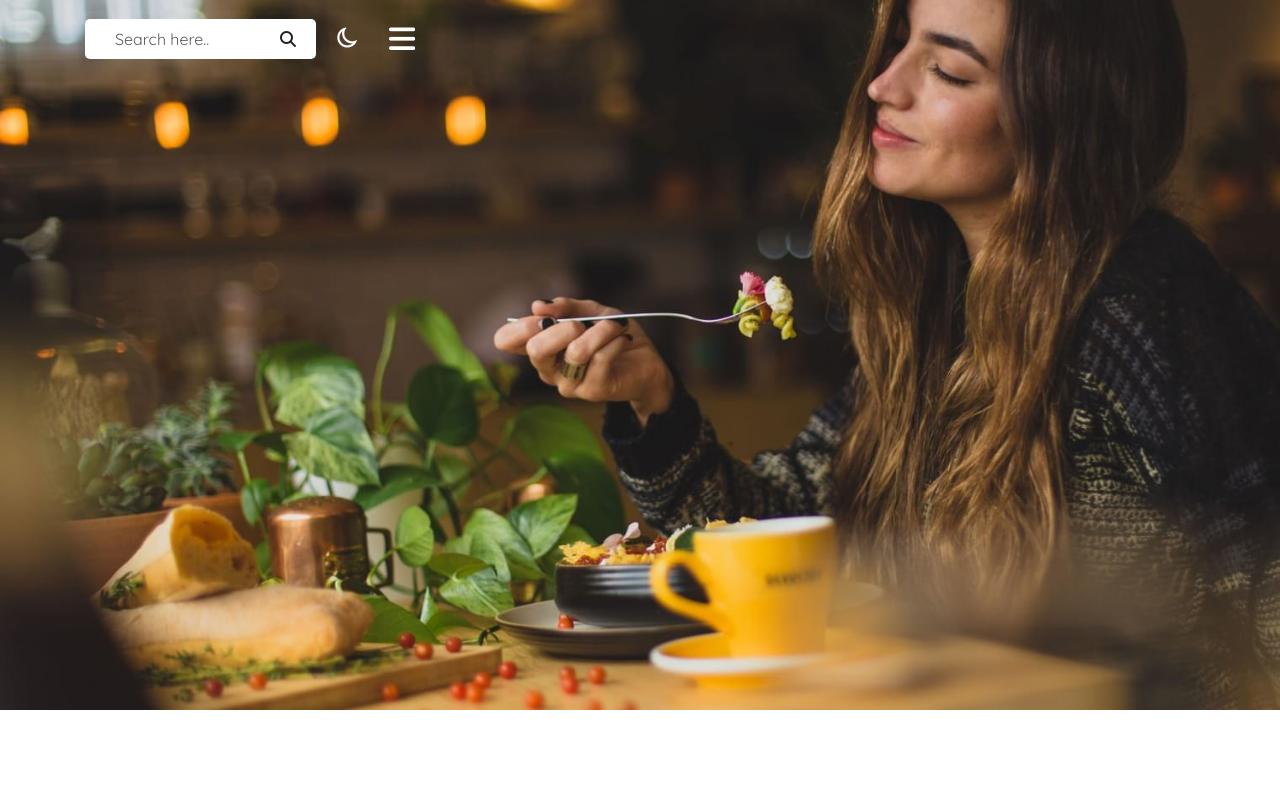
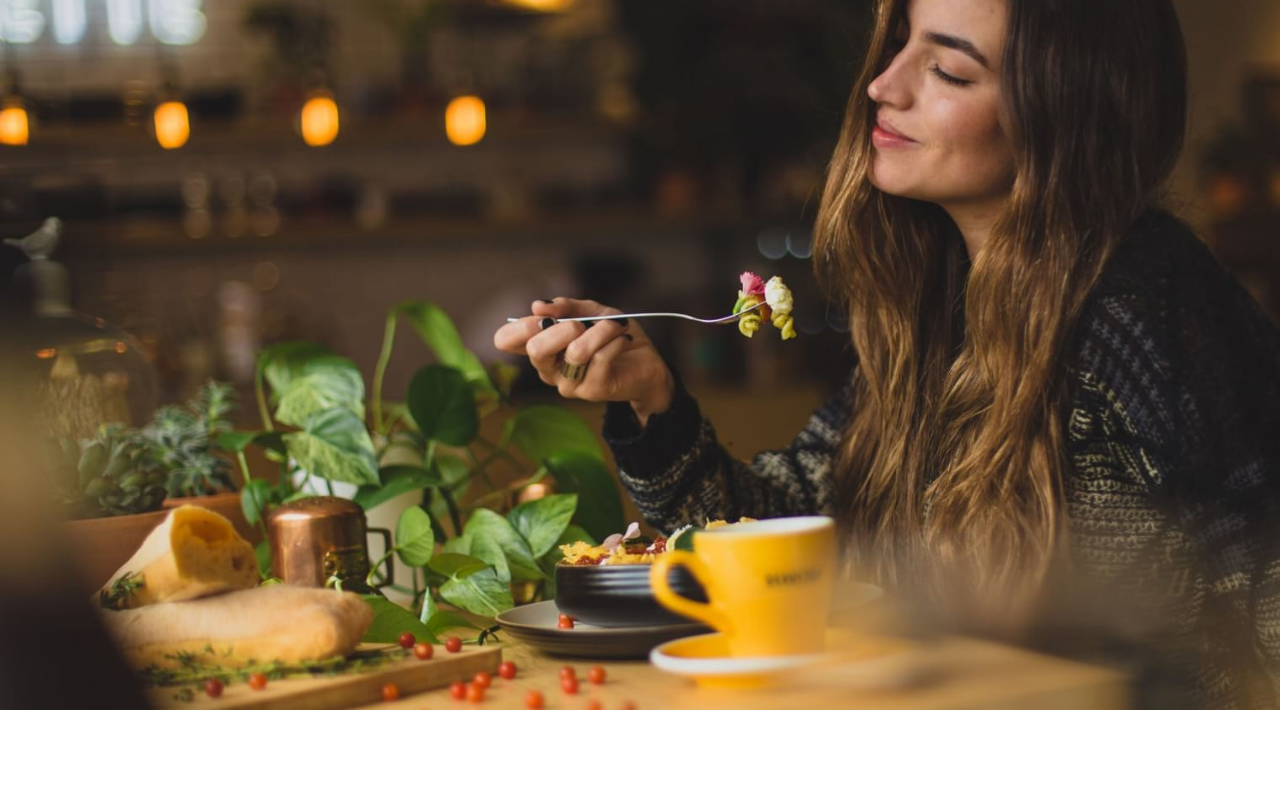
Before and after one commit to NQTuoG/Capstone_Diner, a plain HTML site: page index.html in a window 1280 px wide. Shown: the part 90-880 px from the top of the page. Drawn offline with nearby package versions, Linux system fonts and the light colour scheme; a script that the page names is missing.

Commit message:
Fixed after merge conflict

```diff
--- a/index.html
+++ b/index.html
@@ -60,18 +60,6 @@
               <i class="fa fa-bars" aria-hidden="true"></i>
             </a>
           </div>
-        </div>
-        <div class="header_right">
-          <nav class="navbar">
-            <form class="form-inline position-relative">
-              <input class="form-control mr-sm-2" type="search" placeholder="Search here.." aria-label="Search">
-              <i class="fa fa-search"></i>
-            </form>
-          </nav>
-          <a id="moon"><i class="fa-regular fa-moon"></i></a>
-          <a class="header_navbar">
-            <i class="fa fa-bars" aria-hidden="true"></i>
-          </a>
         </div>
       </div>
       <div class="header_menu hide">
```
Also changed, not shown: 1 other file.
